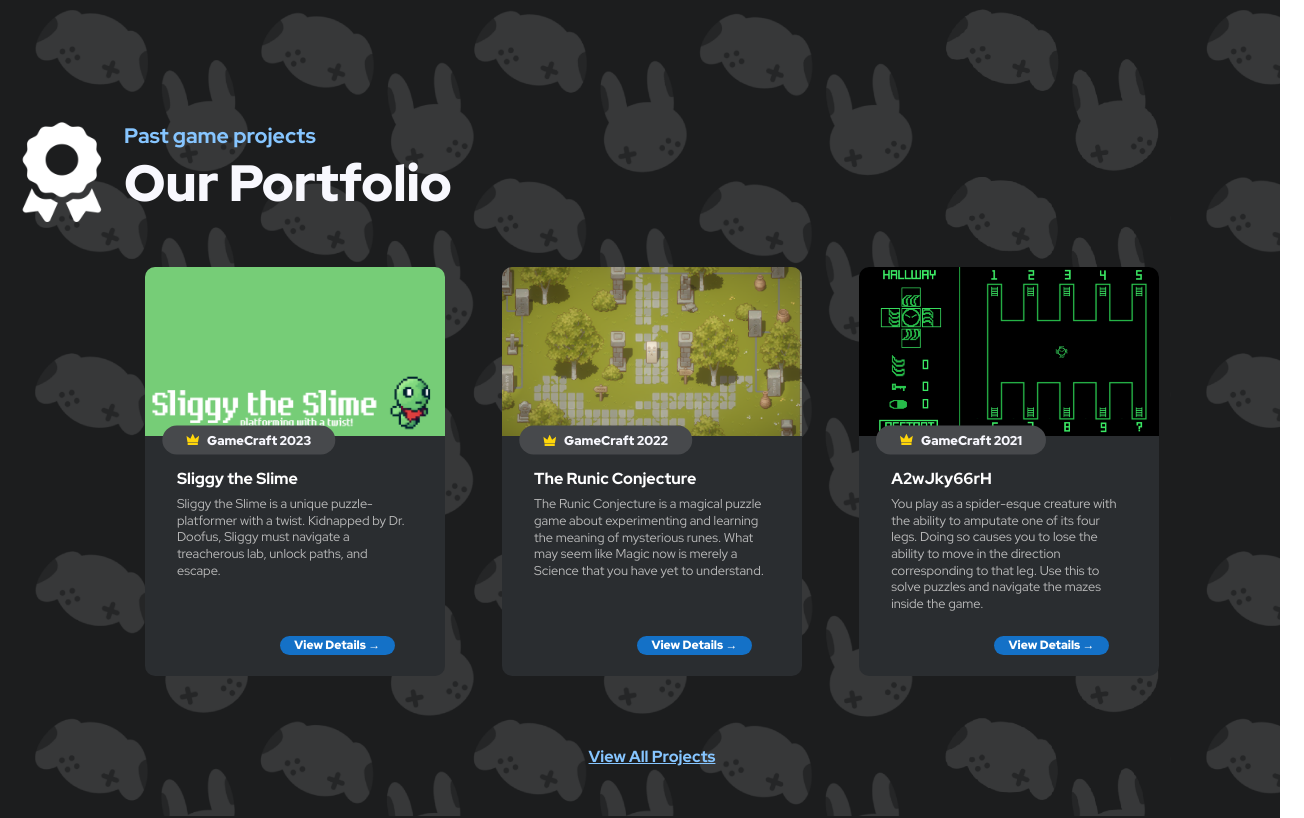
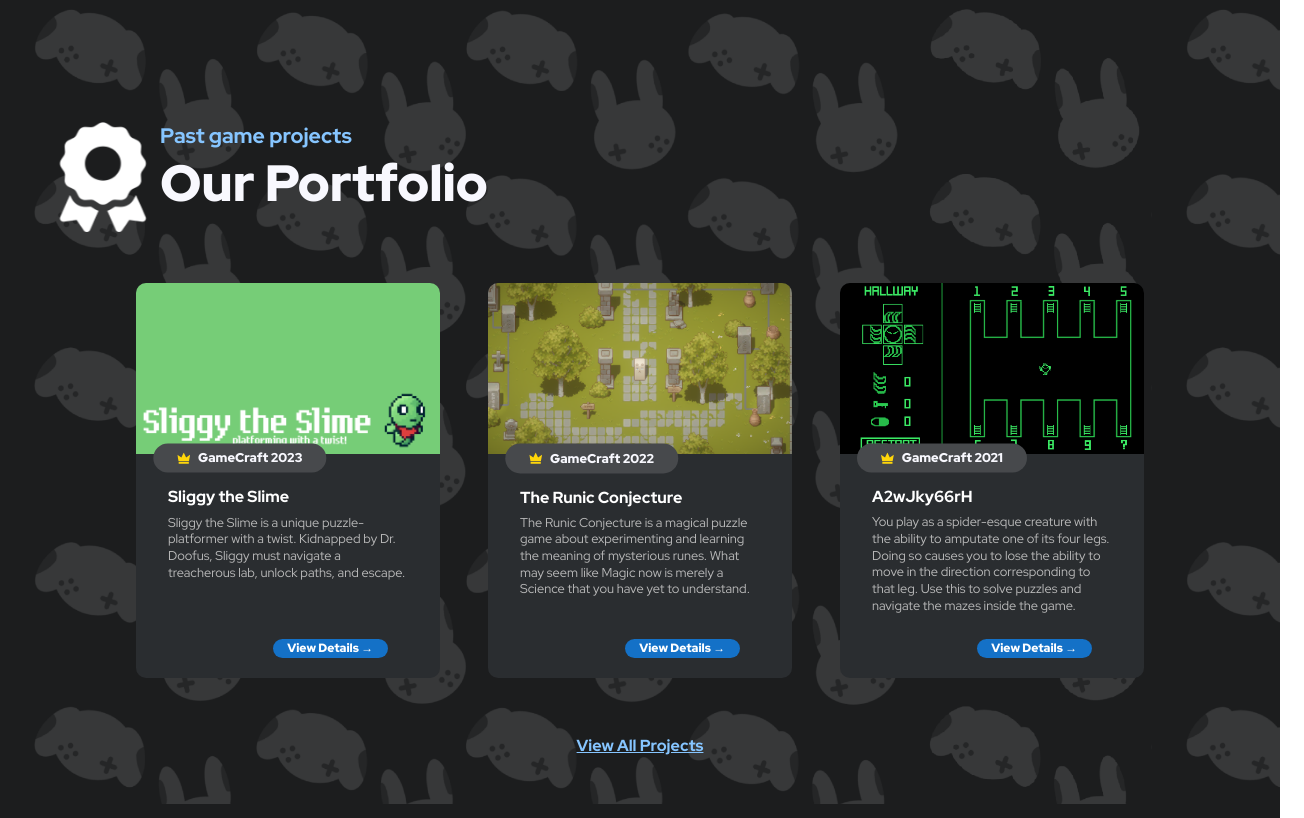
Before and after one commit to nus-gdg/nus-gdg.github.io, a React (Create React App) app in the folder new/: page / in a window 1280 px wide. Shown: the part 1720-2538 px from the top of the page, 1304 px wide, since content can reach past the window. Built offline with nearby package versions, Linux system fonts and the light colour scheme.

Commit message:
Fix PR issues #18

```diff
--- /dev/null
+++ b/new/src/declaration.d.ts
@@ -0,0 +1 @@
+declare module "*.webm";
--- a/new/src/sections/portfolio/portfolio-item.tsx
+++ b/new/src/sections/portfolio/portfolio-item.tsx
@@ -15,7 +15,7 @@ const PortfolioItem = ({
   heading: string;
   description: string;
 }) => (
-  <div className="col-lg-4 col-sm-6 mb-4">
+  <div className="col mb-4">
     <div className="portfolio-item">
       <a className="portfolio-link" href={link}>
         <div className="portfolio-hover">
--- a/new/src/sections/portfolio/portfolio.scss
+++ b/new/src/sections/portfolio/portfolio.scss
@@ -3,7 +3,7 @@ $background-image-url: "../../assets/background/bg.png";
 
 .portfolio {
   background-image: url(#{$background-image-url}) !important;
-  background-size: 91.5%;
+  background-size: 90%;
   width: 100%;
   height: 100%;
   padding: 3rem 0;
@@ -15,91 +15,60 @@ $background-image-url: "../../assets/background/bg.png";
 }
 
 .portfolio .row {
-  --bs-gutter-x: 1.5rem;
-  --bs-gutter-y: 0;
   display: flex;
   flex-wrap: wrap;
-  margin-top: calc(var(--bs-gutter-y) * -1);
-  margin-right: calc(var(--bs-gutter-x) * -0.5);
-  margin-left: calc(var(--bs-gutter-x) * -0.5);
+  margin-top: 1rem;
+  margin-right: 1rem;
+  margin-left: 1rem;
   justify-content: center;
-  gap: 2.08rem;
+  gap: 3rem;
+}
 
-  @media (max-width: 640px) {
-    --bs-gutter-x: 0.5rem;
+.portfolio .col {
+  flex: 0 0 auto;
+  width: 100%;
+  padding-right: calc(var(--bs-gutter-x) * 0.5);
+  padding-left: calc(var(--bs-gutter-x) * 0.5);
+}
+
+@media (min-width: 1280px) {
+  .portfolio .col {
+    width: calc(100% / 4);
   }
 }
 
-.portfolio .row > * {
-  flex-shrink: 0;
-  width: 100%;
-  max-width: 100%;
-  padding-right: calc(var(--bs-gutter-x) * 0.5);
-  padding-left: calc(var(--bs-gutter-x) * 0.5);
-  margin-top: var(--bs-gutter-y);
-}
-
-.container,
-.container-fluid,
-.container-xxl,
-.container-xl,
-.container-lg,
-.container-md,
-.container-sm {
-  width: 100%;
-  padding-right: var(--bs-gutter-x, 0.75rem);
-  padding-left: var(--bs-gutter-x, 0.75rem);
-  margin-right: auto;
-  margin-left: auto;
-  height: fixed;
-}
-
-@media (min-width: 640px) {
-  .container-sm,
-  .container {
-    max-width: 540px;
+@media (min-width: 1024px) and (max-width: 1279px) {
+  .portfolio .col {
+    width: calc(100% / 3);
   }
 }
 
-@media (min-width: 768px) {
-  .container-md,
-  .container-sm,
-  .container {
-    max-width: 720px;
+@media (min-width: 768px) and (max-width: 1023px) {
+  .portfolio .col {
+    width: calc(100% / 3);
   }
 }
 
-@media (min-width: 1024px) {
-  .container-lg,
-  .container-md,
-  .container-sm,
-  .container {
-    max-width: 1024px;
+@media (max-width: 767px) {
+  .portfolio .col {
+    width: calc(100% / 2);
   }
 }
 
-@media (min-width: 1280px) {
-  .container-xl,
-  .container-lg,
-  .container-md,
-  .container-sm,
-  .container {
-    max-width: 1280px;
-  }
+.portfolio .mb-4 {
+  margin-bottom: 1.5rem !important;
 }
 
-@media (min-width: 1536px) {
-  .container-xxl,
-  .container-xl,
-  .container-lg,
-  .container-md,
-  .container-sm,
-  .container {
-    max-width: 1520px;
-  }
+.portfolio .container {
+  display: flex;
+  flex-wrap: wrap;
+  justify-content: center;
+  gap: 2.08rem;
+  padding-left: 1rem;
+  padding-right: 1rem;
 }
 
-.portfolio .header-portfolio {
+.portfolio .top-portfolio {
   margin-top: 5rem;
   margin-bottom: 3.14rem;
 
@@ -114,16 +83,16 @@ $background-image-url: "../../assets/background/bg.png";
 }
 
 .portfolio .icon-portfolio img {
+  margin-left: 3rem;
   width: 20%;
 
   @media (max-width: 639px) {
-    margin-left: 3rem;
     width: 15%;
   }
 }
 
 .portfolio .heading-portfolio {
-  margin-left: 7rem;
+  margin-left: 10rem;
   color: #86c5ff;
   font:
     700 21px "Red Hat Display",
@@ -136,8 +105,8 @@ $background-image-url: "../../assets/background/bg.png";
 }
 
 .portfolio .subheading-portfolio {
-  margin-left: 7rem;
-  color: var(--White-on-Black, #f8f8fe);
+  margin-left: 10rem;
+  color: #f8f8fe;
   font:
     900 51px "Red Hat Display",
     sans-serif;
@@ -146,36 +115,6 @@ $background-image-url: "../../assets/background/bg.png";
     margin-left: 8rem;
     font-size: 36px;
   }
-}
-
-.portfolio .col-lg-4 {
-  flex: 0 0 auto;
-  width: 100%;
-  max-width: calc(100% / 3);
-  padding-right: calc(var(--bs-gutter-x) * 0.5);
-  padding-left: calc(var(--bs-gutter-x) * 0.5);
-  margin-top: var(--bs-gutter-y);
-
-  @media (max-width: 1024px) {
-    width: calc(100% / 3);
-  }
-
-  @media (max-width: 1280px) {
-    width: calc(100% / 2);
-  }
-}
-
-.portfolio .col-sm-6 {
-  flex: 0 0 auto;
-  width: 23%;
-
-  @media (max-width: 640px) {
-    width: 48%;
-  }
-}
-
-.portfolio .mb-4 {
-  margin-bottom: 1.5rem !important;
 }
 
 #portfolio .portfolio-item {
@@ -272,18 +211,6 @@ $background-image-url: "../../assets/background/bg.png";
   font-style: normal;
   font-weight: 700;
   line-height: 130%;
-
-  @media (max-width: 639px) {
-    font-size: 0.4rem;
-  }
-
-  @media (max-width: 1080px) {
-    font-size: 0.8rem;
-  }
-
-  @media (max-width: 780px) {
-    font-size: 0.8rem;
-  }
 }
 
 #portfolio .portfolio-item .portfolio-caption .portfolio-caption-subheading {
@@ -294,21 +221,6 @@ $background-image-url: "../../assets/background/bg.png";
   font-style: normal;
   font-weight: 400;
   line-height: 130%;
-
-  @media (max-width: 1000px) {
-    font-size: 0.65rem;
-    padding-bottom: 2rem;
-  }
-
-  @media (max-width: 1080px) {
-    font-size: 0.65rem;
-    padding-bottom: 2rem;
-  }
-
-  @media (max-width: 780px) {
-    font-size: 0.4rem;
-    display: none;
-  }
 }
 
 #portfolio .portfolio-item .portfolio-icon {
@@ -325,26 +237,12 @@ $background-image-url: "../../assets/background/bg.png";
   align-items: center;
   border-radius: 50px;
   background: #47494c;
-  color: var(--White-on-Black, #f8f8fe);
+  color: #f8f8fe;
   font-family: "Red Hat Display";
   font-size: 0.8rem;
   font-style: normal;
   font-weight: 900;
   line-height: normal;
-
-  @media (min-width: 0px) and (max-width: 639px) {
-    padding: 1.5% 0.5rem;
-  }
-
-  @media (min-width: 640px) and (max-width: 765px) {
-    padding: 1.5% 0.5rem;
-    font-size: 0.5rem;
-  }
-
-  @media (min-width: 766px) and (max-width: 1080px) {
-    padding: 1.5% 0.5rem;
-    font-size: 0.7rem;
-  }
 }
 
 #portfolio .portfolio-item .portfolio-button img {
@@ -361,15 +259,9 @@ $background-image-url: "../../assets/background/bg.png";
   left: 45%;
   padding: 0.1rem 0.9rem;
   border-radius: 3.125rem;
-  background: var(--Blue, #1471c7);
+  background: #1471c7;
   text-align: center;
   color: #fff;
-
-  @media (max-width: 1029px) {
-    position: relative;
-    top: 0%;
-    left: 0;
-  }
 }
 
 #portfolio .portfolio-item .view-details .portfolio-link {
@@ -389,7 +281,7 @@ $background-image-url: "../../assets/background/bg.png";
 #portfolio .portfolio-item .view-details .details-text {
   font-size: 0.5rem;
   text-decoration: none;
-  text-decoration-color: var(--White-on-Black, #f8f8fe);
+  text-decoration-color: #f8f8fe;
 }
 
 #portfolio .view-all-projects {
@@ -401,19 +293,13 @@ $background-image-url: "../../assets/background/bg.png";
   font-style: normal;
   font-weight: 700;
   line-height: 130%;
-  margin-top: 2.9rem;
   text-decoration-line: underline;
-
-  @media (max-width: 639px) {
-    font-size: 0.8rem;
-    margin-top: 1.5rem;
-  }
 }
 
 #portfolio .view-all-projects.disabled {
   cursor: not-allowed;
-  color: gray; /* Change text color to gray */
-  text-decoration: none; /* Remove underline */
+  color: gray;
+  text-decoration: none;
 }
 
 .portfolio .img-fluid {
--- a/new/src/sections/portfolio/portfolio.tsx
+++ b/new/src/sections/portfolio/portfolio.tsx
@@ -7,12 +7,12 @@ import Thumbnail2021 from "../../assets/portfolio-thumbnails/A2wJky66rH_cover.pn
 import Thumbnail2020 from "../../assets/portfolio-thumbnails/kitten_mitten_cover.png";
 import Thumbnail2019 from "../../assets/portfolio-thumbnails/memory_lanes_cover.png";
 import Thumbnail2018 from "../../assets/portfolio-thumbnails/cogworks_cover.png";
-const Webm2023 = require("../../assets/portfolio-thumbnails/the_runic_conjecture.gif");
-const Webm2022 = require("../../assets/portfolio-thumbnails/the_runic_conjecture.gif");
-const Webm2021 = require("../../assets/portfolio-thumbnails/A2wJky66rH.webm");
-const Webm2020 = require("../../assets/portfolio-thumbnails/kittenmitten.webm");
-const Webm2019 = require("../../assets/portfolio-thumbnails/memorylanes.webm");
-const Webm2018 = require("../../assets/portfolio-thumbnails/cogworks.webm");
+import Webm2023 from "../../assets/portfolio-thumbnails/sliggy_the_slime.webm";
+import Webm2022 from "../../assets/portfolio-thumbnails/the_runic_conjecture.webm";
+import Webm2021 from "../../assets/portfolio-thumbnails/A2wJky66rH.webm";
+import Webm2020 from "../../assets/portfolio-thumbnails/kittenmitten.webm";
+import Webm2019 from "../../assets/portfolio-thumbnails/memorylanes.webm";
+import Webm2018 from "../../assets/portfolio-thumbnails/cogworks.webm";
 
 type PortfolioItemsType = {
   link: string;
@@ -86,21 +86,19 @@ const Portfolio = (): JSX.Element => {
   const [showAll, setShowAll] = useState(false);
 
   const handleViewAll = () => {
-    if (!showAll) {
     setShowAll(true);
-    }
   };
 
   return (
     <div className="portfolio" id="portfolio">
-      <div className="container">
-        <div className="header-portfolio">
+      <div className="top-portfolio">
         <div className="icon-portfolio">
           <img src={HeaderIcon} alt="..." />
         </div>
         <div className="heading-portfolio">Past game projects</div>
         <div className="subheading-portfolio">Our Portfolio</div>
       </div>
+      <div className="container">
         <div className="row">
           {portfolioItems.slice(0, showAll ? portfolioItems.length : 3).map((item, index) => (
             <PortfolioItem
@@ -114,9 +112,11 @@ const Portfolio = (): JSX.Element => {
             />
           ))}
         </div>
-        <div className={`view-all-projects ${showAll ? "disabled" : ""}`} onClick={handleViewAll}>
+        {!showAll && (
+          <div className="view-all-projects" onClick={handleViewAll}>
             View All Projects
           </div>
+        )}
       </div>
     </div>
   );
--- a/new/tsconfig.json
+++ b/new/tsconfig.json
@@ -16,5 +16,5 @@
     "noEmit": true,
     "jsx": "react-jsx"
   },
-  "include": ["src"]
+  "include": ["src", "src/declaration.d.ts"]
 }
```
Also changed, not shown: 2 other files (tests, documents, lock files or other folders). Lines whose indentation alone changed are shown as unchanged.
